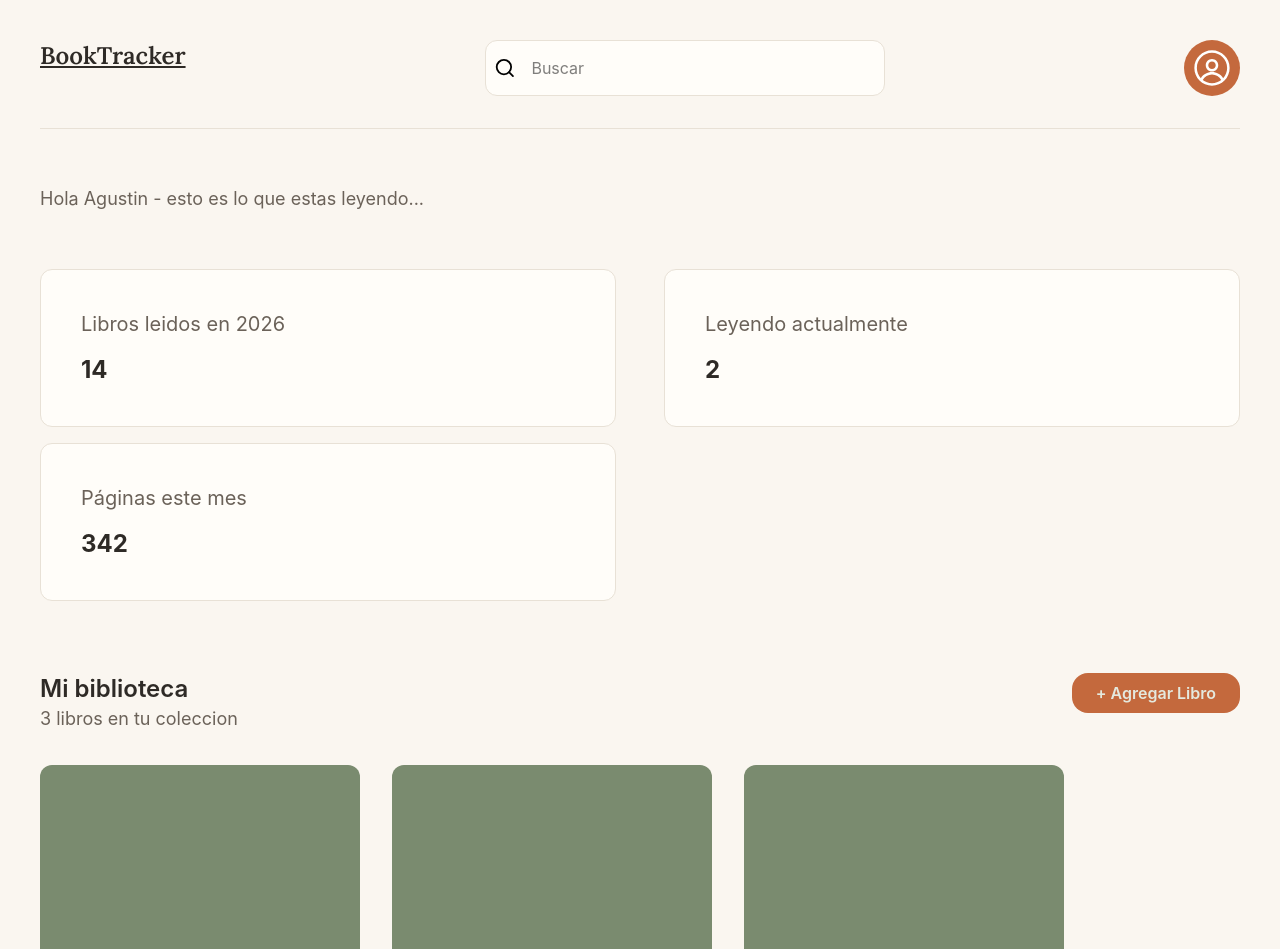
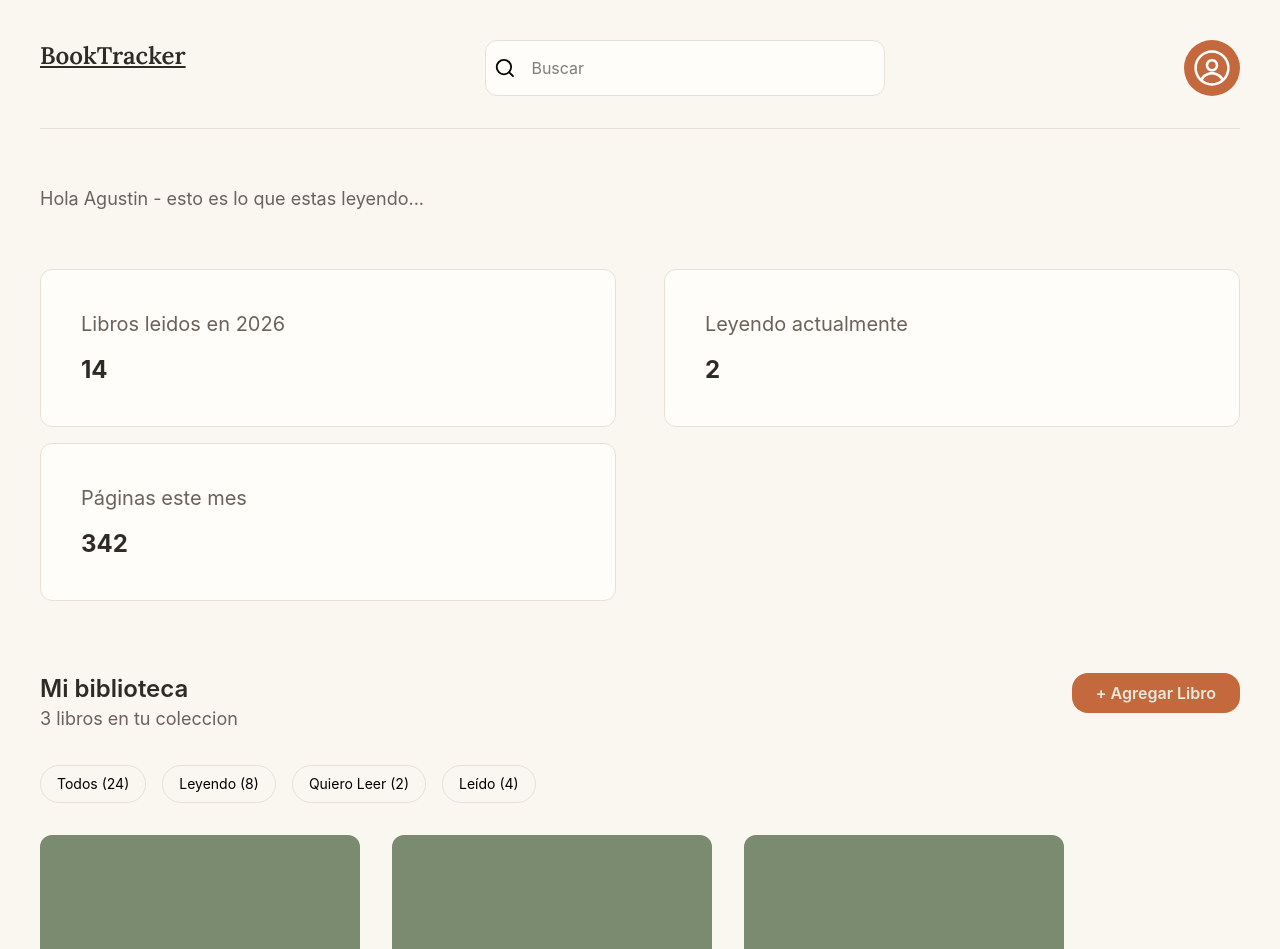
Before and after one commit to AArnedo/reading-dashboard, a React app in the folder client/frontend/: page / in a window 1280 px wide. Shown: the top 949 px of the page. Built offline with nearby package versions, Linux system fonts and the light colour scheme; the HTML template or start-up script is replaced by a standard one.

Commit message:
feat: se agrego filtros para visualizar todos los libros, libros leidos, libros por leer y libros que aun estoy leyendo. Los botones aun no tienen funcionalidad ni logica alguna

```diff
--- /dev/null
+++ b/client/frontend/src/components/FilterTabs.jsx
@@ -0,0 +1,18 @@
+import React from 'react'
+
+const filters = [
+    { label: 'Todos', count: 24, active: true},
+    {label: 'Leyendo', count: 8, active:false},
+    {label: 'Quiero Leer', count: 2, active:false},
+    {label: 'Leído', count: 4, active:false},
+]
+
+export const FilterTabs = ({label, count, active}) => {
+  return (
+    <div className='flex gap-4 flex-wrap'>
+        {filters.map((filter) =>(
+            <span className='rounded-full px-4 py-2 text-sm border-border border hover:bg-accent cursor-pointer hover:text-sage-light'>{filter.label} ({filter.count})</span>
+        ))}
+    </div>
+  )
+}
--- a/client/frontend/src/pages/Dashboard.jsx
+++ b/client/frontend/src/pages/Dashboard.jsx
@@ -2,6 +2,7 @@ import { Layout } from '../components/Layout'
 import React from 'react'
 import { StatsCards } from '../components/StatsCards'
 import { BookCard } from '../components/BookCard'
+import { FilterTabs } from '../components/FilterTabs'
 
 
 const books = [
@@ -46,6 +47,9 @@ export const Dashboard = () => {
                     <button className='bg-accent px-6 py-2 rounded-2xl text-md text-sage-light font-semibold cursor-pointer hover:bg-accent-dark'>+ Agregar Libro</button>
                 </div>
             </div>
+            <div className='pb-8'>
+                <FilterTabs/>
+            </div>
             <div className='flex gap-8 flex-wrap'>
                 {books.map((book) =>(
                     <BookCard
```
